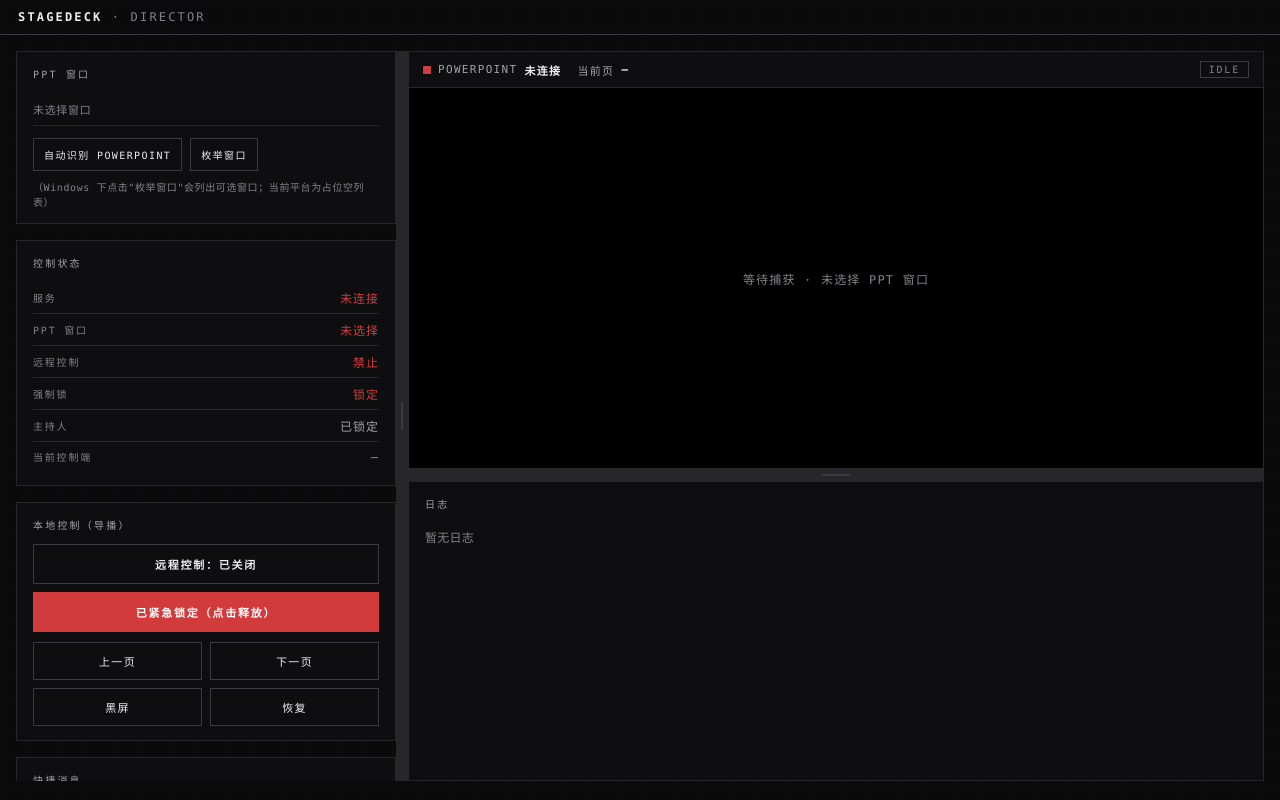
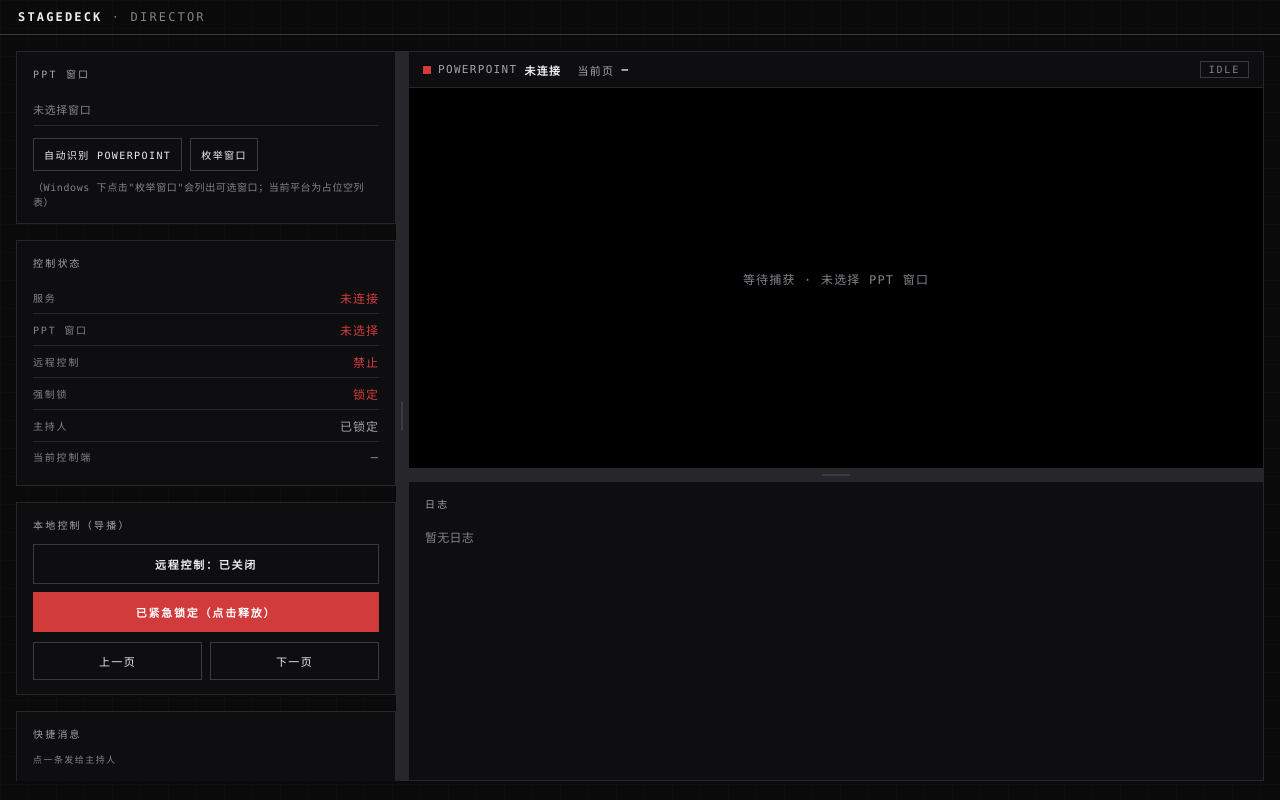
Before and after one commit to Renko6626/StageDeckRemote, a Vue app: page /#/ in a window 1280 px wide. Built offline with nearby package versions, Linux system fonts and the light colour scheme.

Commit message:
refactor(director): drop local 黑屏/恢复 buttons (OBS removed)
Co-Authored-By: Claude Opus 4.8 (1M context) <noreply@anthropic.com>

```diff
--- a/src/components/LocalControlPanel.vue
+++ b/src/components/LocalControlPanel.vue
@@ -11,7 +11,7 @@ const { remoteEnabled, controlLocked } = storeToRefs(app);
 
 const lastError = ref<string | null>(null);
 
-// 统一捕获 IPC 失败并给出反馈（非 Windows 下 input/obs 会直接报错）。
+// 统一捕获 IPC 失败并给出反馈（非 Windows 下 input 会直接报错）。
 async function run(fn: () => Promise<unknown>) {
   lastError.value = null;
   try {
@@ -24,11 +24,9 @@ async function run(fn: () => Promise<unknown>) {
 const toggleRemote = () => run(() => app.setRemoteEnabled(!remoteEnabled.value));
 const toggleLock = () => run(() => app.forceLock(!controlLocked.value));
 
-// 本地翻页/黑屏直接走 IPC（不受远程开关影响，导播随时可操作）。
+// 本地翻页直接走 IPC（不受远程开关影响，导播随时可操作）。
 const next = () => run(() => api.localNext());
 const prev = () => run(() => api.localPrev());
-const black = () => run(() => api.localBlack());
-const restore = () => run(() => api.localRestore());
 </script>
 
 <template>
@@ -47,8 +45,6 @@ const restore = () => run(() => api.localRestore());
     <div class="grid">
       <button @click="prev">上一页</button>
       <button @click="next">下一页</button>
-      <button @click="black">黑屏</button>
-      <button @click="restore">恢复</button>
     </div>
 
     <p v-if="lastError" class="error">{{ lastError }}</p>
--- a/src/utils/api.ts
+++ b/src/utils/api.ts
@@ -56,8 +56,6 @@ export const api = {
   forceLock: (locked: boolean) => invoke<void>("force_lock", { locked }),
   localNext: () => invoke<void>("local_next"),
   localPrev: () => invoke<void>("local_prev"),
-  localBlack: () => invoke<void>("local_black"),
-  localRestore: () => invoke<void>("local_restore"),
   getLogs: () => invoke<LogEntry[]>("get_logs"),
   getSlideState: () => invoke<SlideState>("get_slide_state"),
   getPresets: () => invoke<PresetMessage[]>("get_presets"),
```
